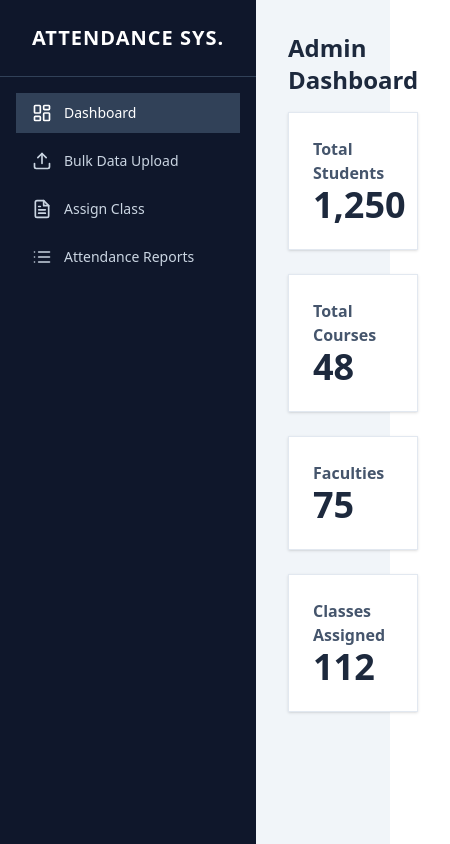
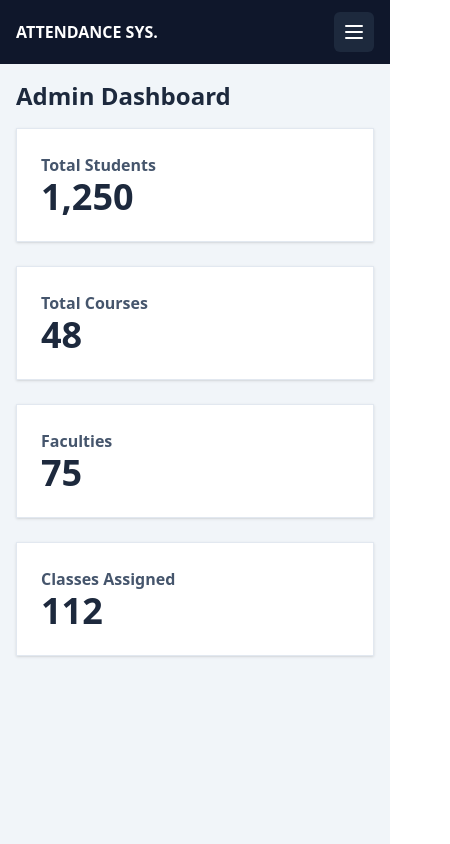
Before and after one commit to sajid-ali-khan/attendance-app-v3, a React (Vite) app in the folder frontend/admin-dashboard-v2/: page / in a window 390 px wide. Shown: the whole page, 450 px wide, since content can reach past the window. Built offline with nearby package versions, Linux system fonts and the light colour scheme; sample sign-in values are in the browser's storage.

Commit message:
make the site responsive for mobiles

```diff
--- a/frontend/admin-dashboard-v2/src/layouts/Layout.jsx
+++ b/frontend/admin-dashboard-v2/src/layouts/Layout.jsx
@@ -1,4 +1,5 @@
 // src/layouts/DashboardLayout.jsx
+import React, { useState } from 'react';
 import { NavLink, Outlet } from "react-router-dom";
 import {
   DashboardIcon,
@@ -10,6 +11,8 @@ import {
 } from "../components/icons";
 
 export const DashboardLayout = () => {
+  const [mobileOpen, setMobileOpen] = useState(false);
+
   const navItems = [
     { id: 'dashboard', path: '/', label: 'Dashboard', icon: <DashboardIcon /> },
     { id: 'bulkUpload', path: '/bulk-upload', label: 'Bulk Data Upload', icon: <UploadIcon /> },
@@ -20,18 +23,52 @@ export const DashboardLayout = () => {
   ];
 
   return (
-    <div className="min-h-screen bg-slate-100 font-sans text-slate-900 flex">
-      <aside className="w-64 bg-slate-900 text-slate-300 flex flex-col fixed h-full">
+    <div className="min-h-screen flex bg-slate-100 font-sans text-slate-900">
+      {/* Mobile top bar */}
+      <header className="md:hidden fixed top-0 left-0 right-0 z-30 bg-slate-900 text-slate-300 flex items-center justify-between px-4 py-3">
+        <div className="text-white font-bold">ATTENDANCE SYS.</div>
+        <button
+          aria-label="Toggle menu"
+          aria-expanded={mobileOpen}
+          onClick={() => setMobileOpen(!mobileOpen)}
+          className="p-2 rounded-md bg-slate-800 hover:bg-slate-700 focus:outline-none"
+        >
+          {mobileOpen ? (
+            <svg className="w-6 h-6 text-white" fill="none" viewBox="0 0 24 24" stroke="currentColor">
+              <path strokeLinecap="round" strokeLinejoin="round" strokeWidth={2} d="M6 18L18 6M6 6l12 12" />
+            </svg>
+          ) : (
+            <svg className="w-6 h-6 text-white" fill="none" viewBox="0 0 24 24" stroke="currentColor">
+              <path strokeLinecap="round" strokeLinejoin="round" strokeWidth={2} d="M4 6h16M4 12h16M4 18h16" />
+            </svg>
+          )}
+        </button>
+      </header>
+
+      {/* Mobile overlay when sidebar open */}
+      {mobileOpen && (
+        <div
+          className="fixed inset-0 bg-black/40 z-20 md:hidden"
+          onClick={() => setMobileOpen(false)}
+          aria-hidden
+        />
+      )}
+
+      {/* Sidebar */}
+      <aside
+        id="sidebar"
+        className={`fixed inset-y-0 left-0 z-30 w-64 bg-slate-900 text-slate-300 transform transition-transform duration-200 ${mobileOpen ? 'translate-x-0' : '-translate-x-full'} md:translate-x-0 md:relative md:flex md:flex-col md:w-64 h-screen`}
+      >
         <div className="p-6 text-center border-b border-slate-700">
-          <h1 className="text-xl font-bold text-white tracking-wider">
-            ATTENDANCE SYS.
-          </h1>
+          <h1 className="text-xl font-bold text-white tracking-wider">ATTENDANCE SYS.</h1>
         </div>
-        <nav className="flex-1 p-4 space-y-2">
+
+        <nav className="flex-1 p-4 space-y-2 overflow-y-auto">
           {navItems.map(item => (
             <NavLink
               key={item.id}
               to={item.path}
+              onClick={() => setMobileOpen(false)}
               className={({ isActive }) =>
                 `w-full flex items-center gap-3 px-4 py-2.5 text-sm font-medium text-left transition-colors duration-200 ${isActive
                   ? 'bg-slate-700 text-white'
@@ -44,8 +81,12 @@ export const DashboardLayout = () => {
           ))}
         </nav>
       </aside>
-      <main className="flex-1 ml-64 p-8">
-        <Outlet /> {/* This is where nested pages render */}
+
+      {/* Main content */}
+      <main className="flex-1 min-h-screen p-4 md:p-6 pt-20 md:pt-6">
+        <div className="w-full h-full">
+          <Outlet /> {/* This is where nested pages render */}
+        </div>
       </main>
     </div>
   );
```
